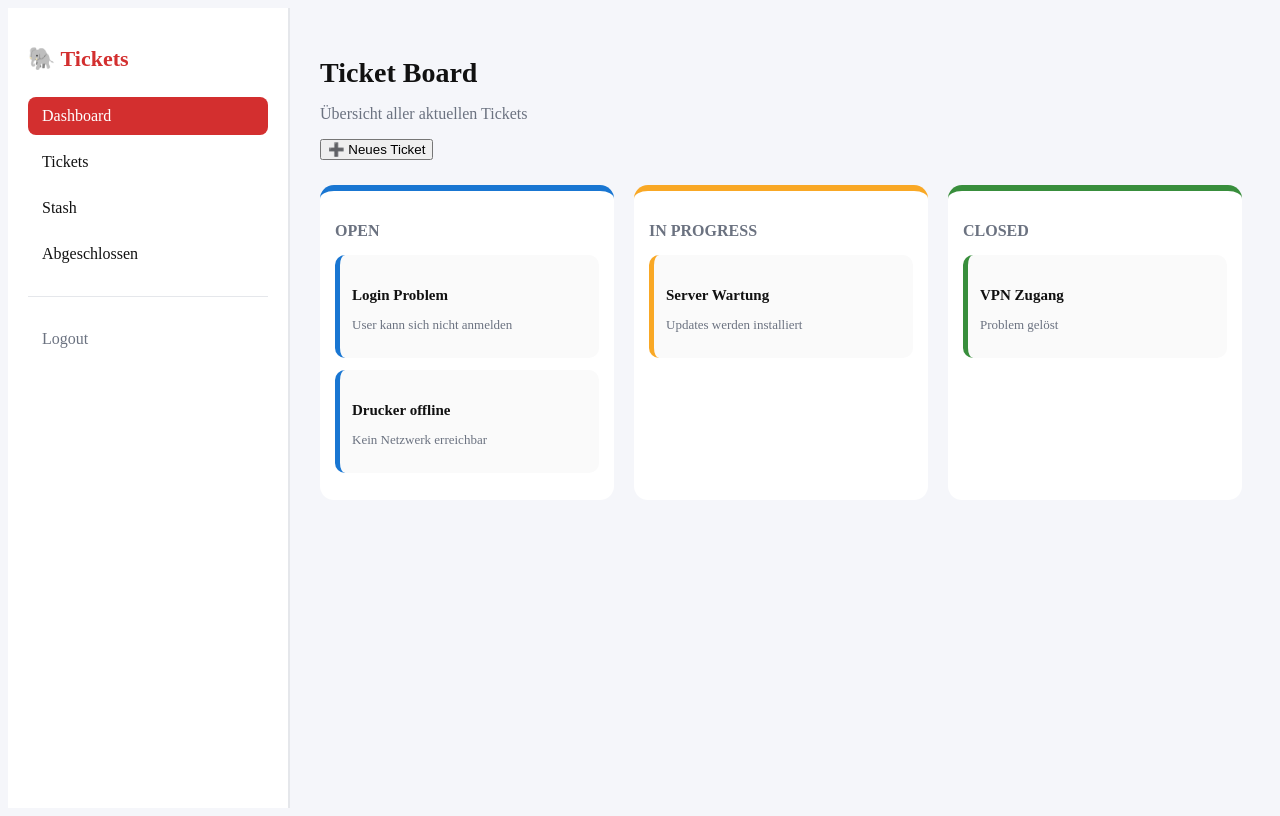
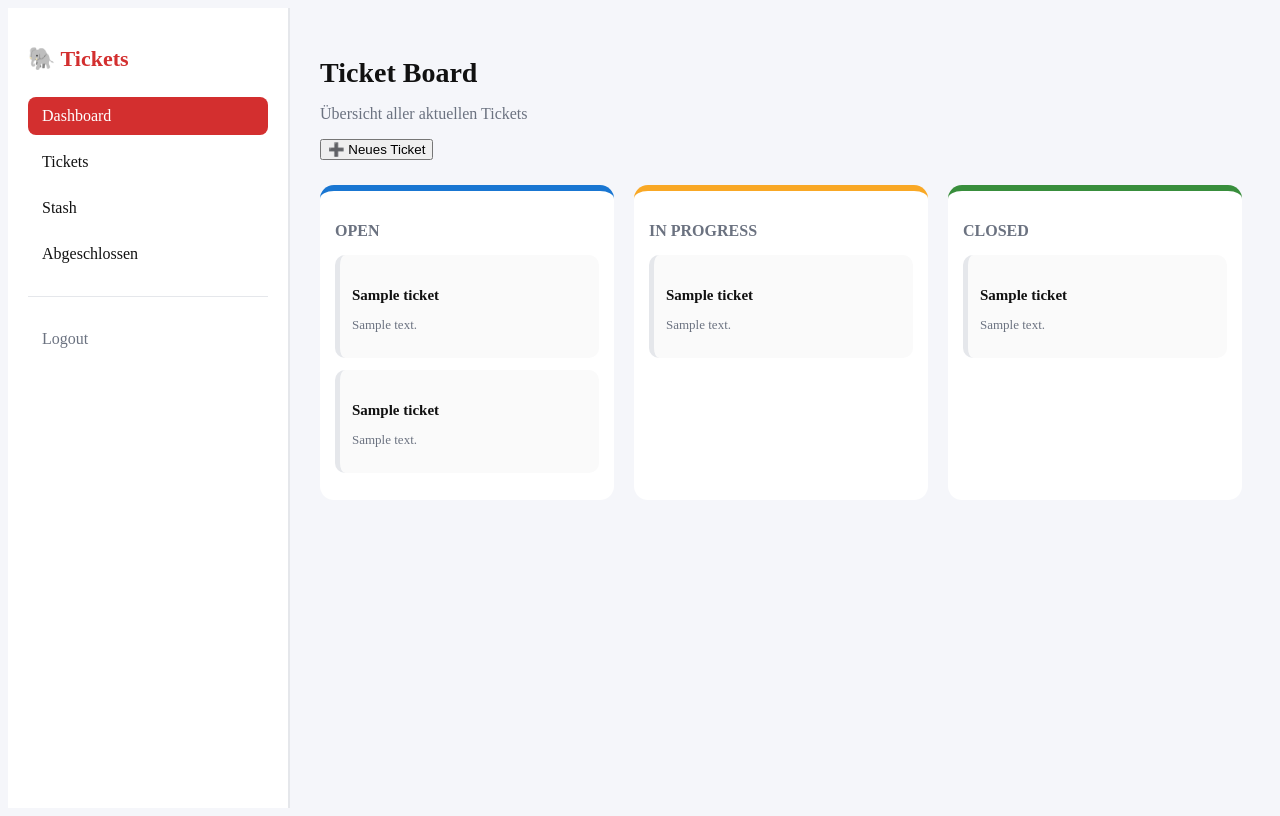
Before and after one commit to Ri4ards2006/Ticket_System_App, a Flask app: template backend/src/templates/index.html in a window 1280 px wide. Run offline with Flask 3, Linux system fonts and the light colour scheme; the template is opened without the code that fills it: values that come from a table or form of the project are taken from there, others are empty; tables that the repository leaves empty hold one stand-in row (values such as "Sample post").

Commit message:
Changing the Spaceholder Tickets divs in to real ones

```diff
--- a/backend/src/templates/index.html
+++ b/backend/src/templates/index.html
@@ -3,7 +3,8 @@
 <head>
   <meta charset="UTF-8">
   <title>🐘 Ticket Dashboard</title>
-  <link rel="stylesheet" href="style.css">
+<link rel="stylesheet" href="{{ url_for('static', filename='style.css') }}">
+
 </head>
 <body>
 <div class="app">
@@ -17,7 +18,8 @@
       <a href="stash.html">Stash</a>
       <a href="closed.html">Abgeschlossen</a>
       <hr>
-      <a class="logout" href="login.html">Logout</a>
+  <a class="logout" href="{{ url_for('main.logout') }}">Logout</a>
+
     </nav>
   </aside>
 
@@ -32,30 +34,42 @@
     <section class="kanban">
       <div class="column">
         <h3>Open</h3>
-        <div class="ticket open">
-          <h4>Login Problem</h4>
-          <p>User kann sich nicht anmelden</p>
-        </div>
-        <div class="ticket open">
-          <h4>Drucker offline</h4>
-          <p>Kein Netzwerk erreichbar</p>
-        </div>
+    {% for ticket in tickets %}
+  <div class="ticket {{ ticket.status }}">
+    <h4>{{ ticket.title }}</h4>
+    <p>{{ ticket.description }}</p>
+  </div>
+{% endfor %}
+
+    {% for ticket in tickets %}
+  <div class="ticket {{ ticket.status }}">
+    <h4>{{ ticket.title }}</h4>
+    <p>{{ ticket.description }}</p>
+  </div>
+{% endfor %}
+
       </div>
 
       <div class="column">
         <h3>In Progress</h3>
-        <div class="ticket progress">
-          <h4>Server Wartung</h4>
-          <p>Updates werden installiert</p>
-        </div>
+       {% for ticket in tickets %}
+  <div class="ticket {{ ticket.status }}">
+    <h4>{{ ticket.title }}</h4>
+    <p>{{ ticket.description }}</p>
+  </div>
+{% endfor %}
+
       </div>
 
       <div class="column">
         <h3>Closed</h3>
-        <div class="ticket closed">
-          <h4>VPN Zugang</h4>
-          <p>Problem gelöst</p>
-        </div>
+     {% for ticket in tickets %}
+  <div class="ticket {{ ticket.status }}">
+    <h4>{{ ticket.title }}</h4>
+    <p>{{ ticket.description }}</p>
+  </div>
+{% endfor %}
+
       </div>
     </section>
   </main>
```
